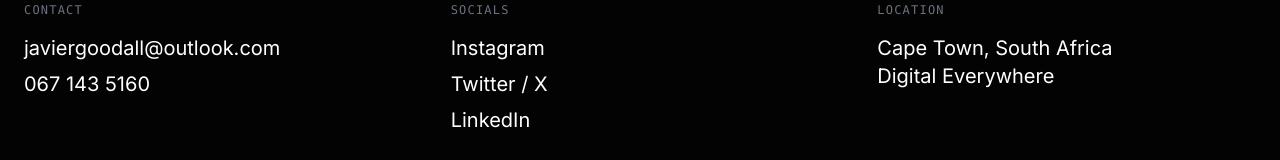
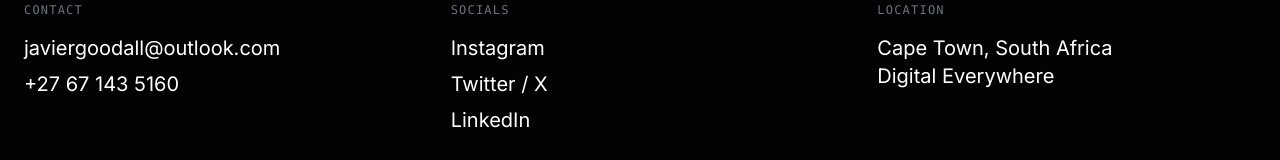
Before and after one commit to JavierGoodall99/JayGoodAgency, a React (Vite) app: page / in a window 1280 px wide. Shown: the part 8713-8873 px from the top of the page. Built offline with nearby package versions, Linux system fonts and the light colour scheme; no server answers.

Commit message:
feat: Add new `ContactPage` and `Footer` components to the application.

```diff
--- a/components/ContactPage.tsx
+++ b/components/ContactPage.tsx
@@ -14,7 +14,7 @@ const ContactPage: React.FC = () => {
         {
             id: '02',
             label: 'WHATSAPP',
-            value: '067 143 5160',
+            value: '+27 67 143 5160',
             href: 'https://wa.me/27671435160',
             icon: <MessageCircle className="w-8 h-8 md:w-12 md:h-12" />,
             subtext: 'Quick comms. Encrypted end-to-end.'
@@ -22,8 +22,8 @@ const ContactPage: React.FC = () => {
         {
             id: '03',
             label: 'PHONE',
-            value: '067 143 5160',
-            href: 'tel:0671435160',
+            value: '+27 67 143 5160',
+            href: 'tel:+27671435160',
             icon: <Phone className="w-8 h-8 md:w-12 md:h-12" />,
             subtext: 'Emergency / Direct Line.'
         }
--- a/components/Footer.tsx
+++ b/components/Footer.tsx
@@ -27,7 +27,7 @@ const Footer: React.FC = () => {
                     <div>
                         <h4 className="text-gray-500 font-mono text-xs uppercase tracking-widest mb-4">Contact</h4>
                         <a href="mailto:javiergoodall@outlook.com" className="block text-xl text-white hover:text-brand-lime transition-colors">javiergoodall@outlook.com</a>
-                        <p className="text-xl text-white mt-2">067 143 5160</p>
+                        <p className="text-xl text-white mt-2">+27 67 143 5160</p>
                     </div>
                     <div>
                         <h4 className="text-gray-500 font-mono text-xs uppercase tracking-widest mb-4">Socials</h4>
```
